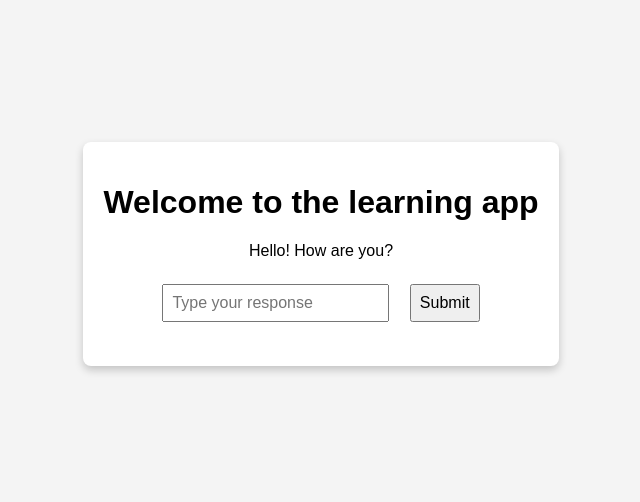
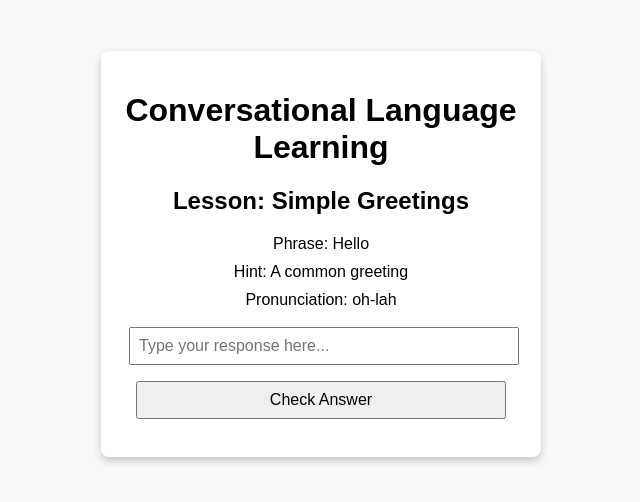
Before and after one commit to Simplify-Ed/language-learning-app, a plain HTML site: page index.html in a window 1280 px wide. Shown: the part 146-648 px from the top of the page, without its empty margins (319-959 px from the left). Drawn offline with Linux system fonts and the light colour scheme.

Commit message:
update 1

```diff
--- a/app.js
+++ b/app.js
@@ -1,14 +1,69 @@
 // app.js
-document.getElementById("submit").addEventListener("click", function() {
-    const userResponse = document.getElementById("response").value.toLowerCase();
+const tokens = [
+    {
+        english: "Hello",
+        foreign: "Hola",
+        context: "Simple Greetings",
+        hint: "A common greeting",
+        pronunciation: "oh-lah",
+        responses: [
+            {
+                userInput: "Hola",
+                nextToken: 1 // Move to the next token in the sequence
+            }
+        ]
+    },
+    {
+        english: "How much is this?",
+        foreign: "¿Cuánto cuesta esto?",
+        context: "Money",
+        hint: "Asking about price",
+        pronunciation: "kwan-to kwes-ta es-to",
+        responses: [
+            {
+                userInput: "¿Cuánto cuesta esto?",
+                nextToken: null // End of the conversation path for this topic
+            }
+        ]
+    }
+    // Add more tokens as needed
+];
+
+// app.js
+let currentTokenIndex = 0;
+
+function displayToken() {
+    const token = tokens[currentTokenIndex];
+    document.getElementById("english-text").textContent = token.english;
+    document.getElementById("context-name").textContent = token.context;
+    document.getElementById("hint-text").textContent = token.hint;
+    document.getElementById("pronunciation-text").textContent = token.pronunciation;
+}
+
+function checkResponse() {
+    const userResponse = document.getElementById("user-input").value.trim().toLowerCase();
+    const token = tokens[currentTokenIndex];
     const feedback = document.getElementById("feedback");
 
-    if (userResponse === "i'm good" || userResponse === "i'm fine") {
-        feedback.textContent = "Great! Keep going!";
+    // Find if there’s a matching response in the token's responses array
+    const responseMatch = token.responses.find(r => r.userInput.toLowerCase() === userResponse);
+
+    if (responseMatch) {
+        feedback.textContent = "Correct!";
+        // Move to the next token in the sequence
+        if (responseMatch.nextToken !== null) {
+            currentTokenIndex = responseMatch.nextToken;
+            displayToken();
+            document.getElementById("user-input").value = ""; // Clear input
+        } else {
+            feedback.textContent = "You've completed this conversation!";
+        }
     } else {
-        feedback.textContent = "Try saying something like 'I'm good' or 'I'm fine'.";
+        feedback.textContent = "Try again! Hint: " + token.hint;
     }
+}
 
-    // Clear the input after submission
-    document.getElementById("response").value = "";
-});
+document.getElementById("check-answer").addEventListener("click", checkResponse);
+
+// Initialize the first token display
+displayToken();
--- a/index.html
+++ b/index.html
@@ -3,20 +3,22 @@
 <head>
     <meta charset="UTF-8">
     <meta name="viewport" content="width=device-width, initial-scale=1.0">
-    <title>Language Learner</title>
+    <title>Language Learning App</title>
     <link rel="stylesheet" href="styles.css">
 </head>
 <body>
     <div id="app">
-        <h1>Welcome to the learning app</h1>
-        <div id="conversation">
-            <p id="prompt">Hello! How are you?</p>
-            <input type="text" id="response" placeholder="Type your response">
-            <button id="submit">Submit</button>
+        <h1>Conversational Language Learning</h1>
+        <div id="lesson">
+            <h2>Lesson: <span id="context-name">Simple Greetings</span></h2>
+            <p id="phrase">Phrase: <span id="english-text">Hello</span></p>
+            <p id="hint">Hint: <span id="hint-text">A common greeting</span></p>
+            <p id="pronunciation">Pronunciation: <span id="pronunciation-text">oh-lah</span></p>
+            <input type="text" id="user-input" placeholder="Type your response here...">
+            <button id="check-answer">Check Answer</button>
             <p id="feedback"></p>
         </div>
     </div>
     <script src="app.js"></script>
-
 </body>
 </html>
--- a/styles.css
+++ b/styles.css
@@ -6,7 +6,7 @@ body {
     align-items: center;
     height: 100vh;
     margin: 0;
-    background-color: #f4f4f4;
+    background-color: #f9f9f9;
 }
 
 #app {
@@ -15,14 +15,22 @@ body {
     padding: 20px;
     border-radius: 8px;
     box-shadow: 0 4px 8px rgba(0, 0, 0, 0.2);
+    max-width: 400px;
 }
 
-#conversation {
-    margin-top: 20px;
+#lesson p {
+    margin: 10px 0;
 }
 
 input, button {
     padding: 8px;
     margin: 8px;
     font-size: 16px;
+    width: calc(100% - 30px);
 }
+
+#feedback {
+    font-weight: bold;
+    color: green;
+    margin-top: 10px;
+}
```
